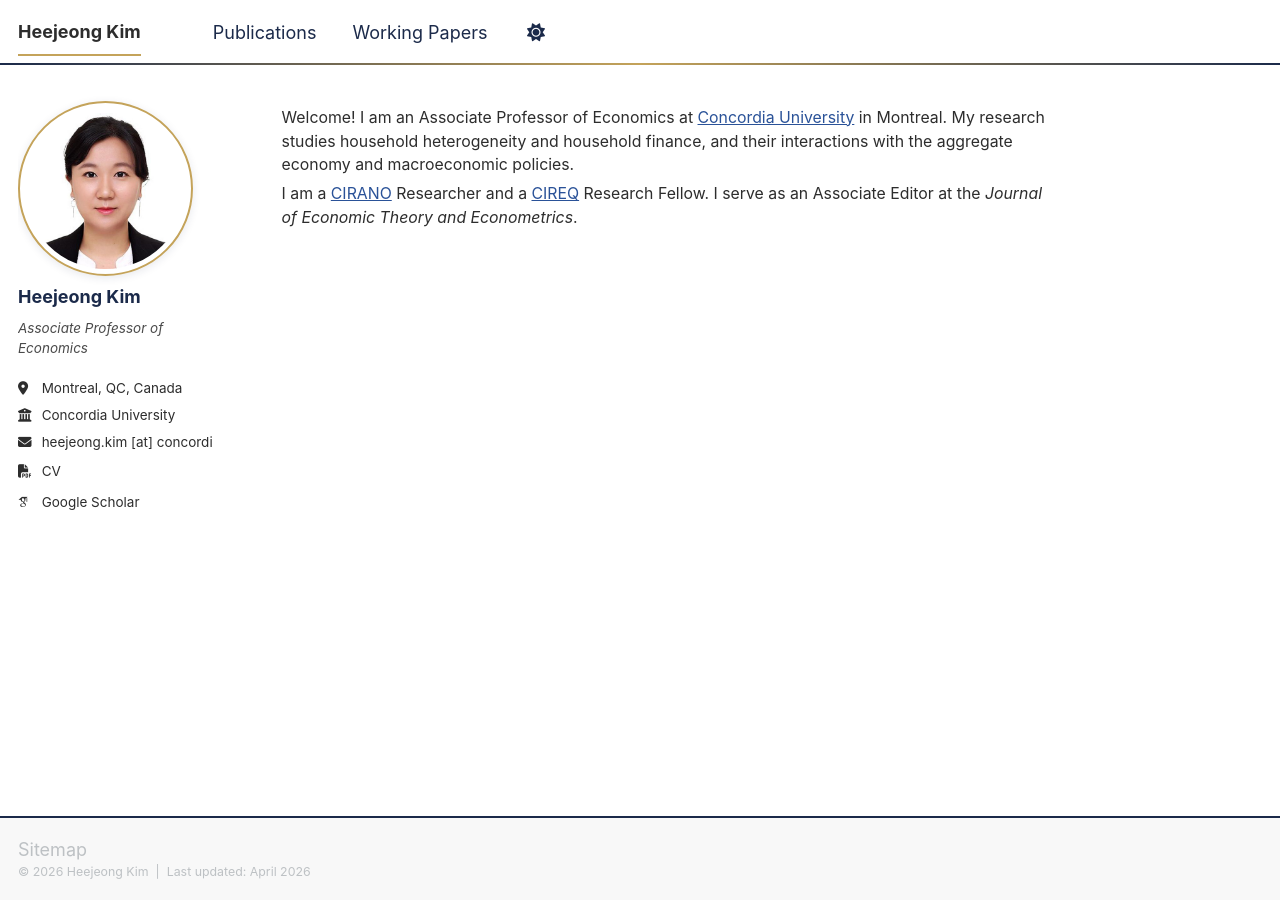
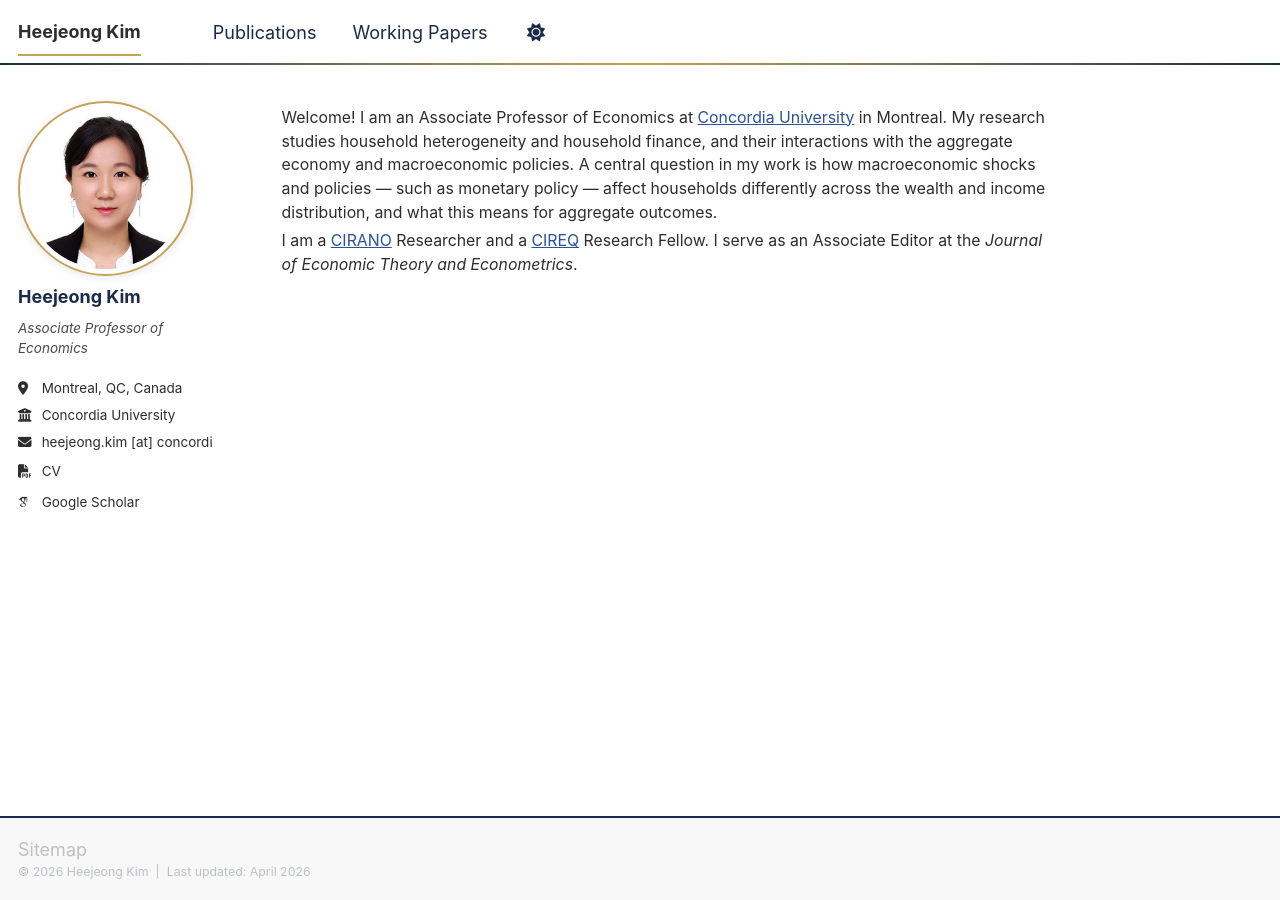
Before and after one commit to HeejeongKimEcon/HeejeongKimEcon.github.io, a Jekyll site: the page built from _pages/about.md, in a window 1280 px wide. Built offline with Jekyll 4.4.1, drawn with Linux system fonts in a browser that asks for light colours; some web fonts are replaced; a script bundle is joined from its source files by our own code; library files that are not in the unit come from our copies.

Commit message:
Expand bio with research description

```diff
--- a/_pages/about.md
+++ b/_pages/about.md
@@ -6,6 +6,6 @@ redirect_from:
   - /about.html
 ---
 
-Welcome! I am an Associate Professor of Economics at [Concordia University](https://www.concordia.ca/) in Montreal. My research studies household heterogeneity and household finance, and their interactions with the aggregate economy and macroeconomic policies.
+Welcome! I am an Associate Professor of Economics at [Concordia University](https://www.concordia.ca/) in Montreal. My research studies household heterogeneity and household finance, and their interactions with the aggregate economy and macroeconomic policies. A central question in my work is how macroeconomic shocks and policies — such as monetary policy — affect households differently across the wealth and income distribution, and what this means for aggregate outcomes.
 
 I am a [CIRANO](https://www.cirano.qc.ca/) Researcher and a [CIREQ](https://www.cireqmontreal.com/) Research Fellow. I serve as an Associate Editor at the *Journal of Economic Theory and Econometrics*.
```
